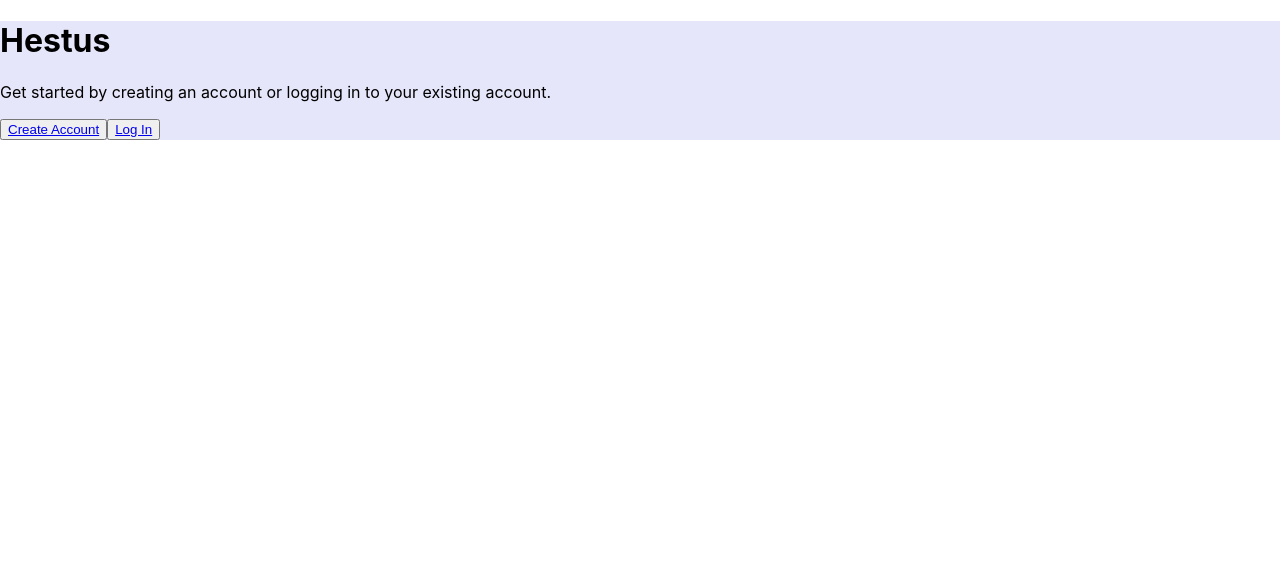
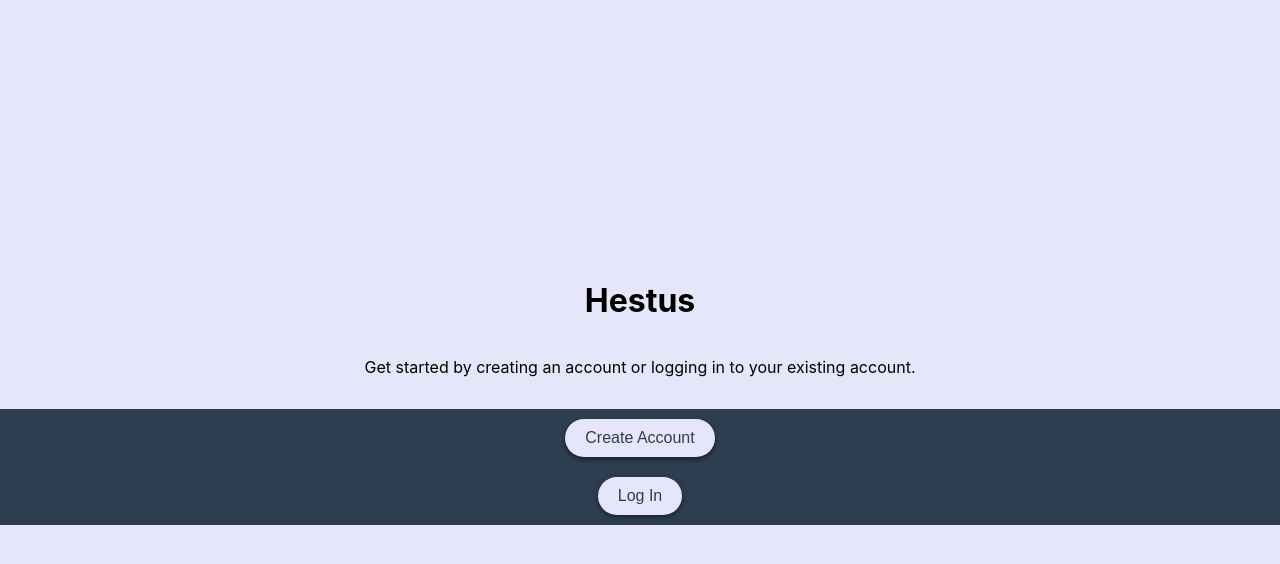
Before and after one commit to asime204/hestus, a React (Create React App) app: page / in a window 1280 px wide. Shown: the top 564 px of the page. Built offline with nearby package versions, Linux system fonts and the light colour scheme; the HTML template or start-up script is replaced by a standard one.

Commit message:
Changed 'Home' to 'Landing'

```diff
--- a/src/App.js
+++ b/src/App.js
@@ -1,7 +1,7 @@
 import React, { Component, useState, useEffect } from 'react';
 import { Routes, Route, BrowserRouter as Router, redirect } from 'react-router-dom';
 // import Nav from './components/Nav';
-import Home from './views/Home';
+import Landing from './views/Landing';
 // import SignUp from './views/Signup';
 // import Login from './views/Login';
 // import Feed from './views/Feed';
@@ -111,7 +111,7 @@ export default function App() {
                 {showMessage()} */}
 
                     <Routes>
-                        <Route path='/' element={<Home />} />
+                        <Route path='/' element={<Landing />} />
                         {/* <Route path='/budget' element={<Budget user={user} paychecks={paychecks} setPaychecks={setPaychecks} bills={bills} setBills={setBills} setLeftOver={setLeftOver} calculateLeftOver={calculateLeftOver} handleAddPaycheck={handleAddPaycheck} handleAddBill={handleAddBill}/>} />
                         <Route path='/feed' element={<Feed totalIncome={totalIncome} totalBills={totalBills} paychecks={paychecks} bills={bills}/>} />
                         <Route path='/signup' element={<SignUp />} />
--- /dev/null
+++ b/src/css/Landing.css
@@ -0,0 +1,109 @@
+.body {
+    display: flex;
+    flex-direction: column;
+    align-items: center;
+    justify-content: center;
+    text-align: center;
+    height: 100vh;
+  }
+
+  .card {
+    display: inline-block;
+    width: 100%;
+    margin: 1rem;
+    border: none;
+    background-color: #2c3e50;
+    color: white;
+  }
+
+  .card-body {
+    display: flex;
+    flex-direction: column;
+    align-items: center;
+  }
+
+  .card-title {
+    font-size: 1.5rem;
+    font-weight: bold;
+    margin-bottom: 1rem;
+  }
+
+  .card-text {
+    font-size: 1rem;
+    margin-bottom: 1rem;
+  }
+
+  .btn-primary {
+    background-color: #2c3e50;
+    border-color: #2c3e50;
+  }
+
+@keyframes fadeIn {
+    0% {
+      opacity: 0;
+    }
+    100% {
+      opacity: 1;
+    }
+  }
+
+  .fade-in {
+    opacity: 0;
+    animation-name: fadeIn;
+    animation-duration: 1s;
+    animation-fill-mode: forwards;
+  }
+
+  .homebutton {
+    background-color: #e6e6fa;
+    color: #2c3e50;
+    border: none;
+    border-radius: 30px;
+    box-shadow: 0px 2px 5px rgba(0, 0, 0, 0.5);
+    padding: 10px 20px;
+    margin: 10px;
+    cursor: pointer;
+    font-size: 16px;
+    text-align: center;
+    text-decoration: none;
+    opacity: 0;
+    animation-name: fadeIn;
+    animation-duration: 1s;
+    animation-delay: 1s;
+    animation-fill-mode: forwards;
+  }
+
+  .homebutton:hover,
+  .homebutton.loaded:hover {
+    background-color: #34495e;
+    color: #e6e6fa;
+  }
+
+  .homebutton a,
+  .homebutton.loaded a {
+    text-decoration: none;
+    color: #2c3e50;
+  }
+
+  .homebutton a:hover,
+  .homebutton.loaded a:hover {
+    text-decoration: none;
+    color: #e6e6fa
+  }
+
+  .homebutton.loaded {
+    animation-delay: 1s;
+  }
+
+  .login-form {
+    display: flex;
+    flex-direction: column;
+    align-items: center;
+    margin-top: 2rem;
+  }
+
+  .login-input {
+    padding: 0.5rem;
+    margin: 0.5rem;
+    border: none;
+  }
--- a/src/views/Home.js
+++ b/src/views/Landing.js
@@ -1,7 +1,7 @@
 import React, { useEffect, useState } from 'react';
-// import '../css/main.css';
+import '../css/Landing.css';
 
-function Home(props) {
+function Landing(props) {
   const [textLoaded, setTextLoaded] = useState(false);
   const [buttonsLoaded, setButtonsLoaded] = useState(false);
 
@@ -27,4 +27,4 @@ function Home(props) {
   );
 }
 
-export default Home;
+export default Landing;
```
